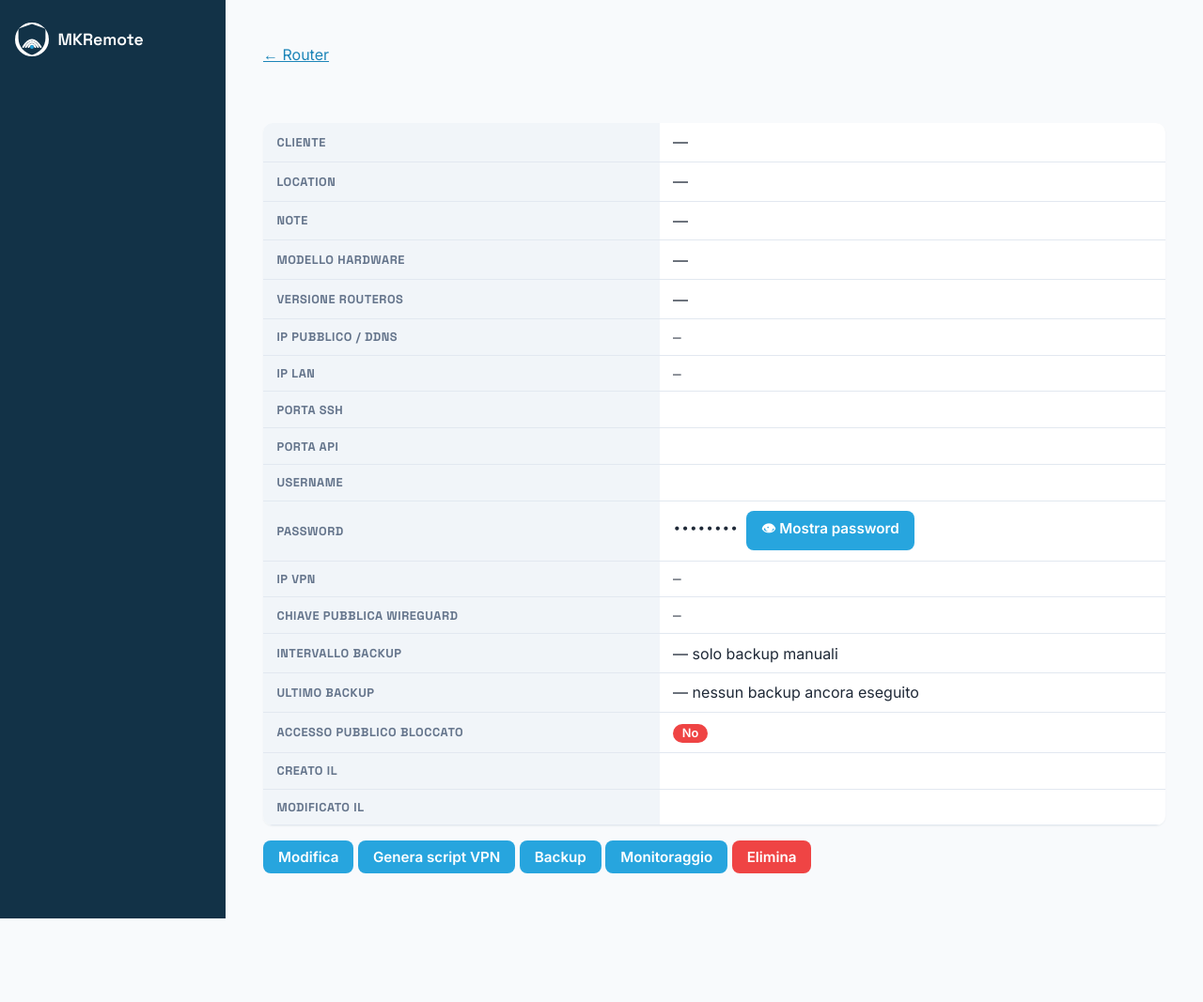
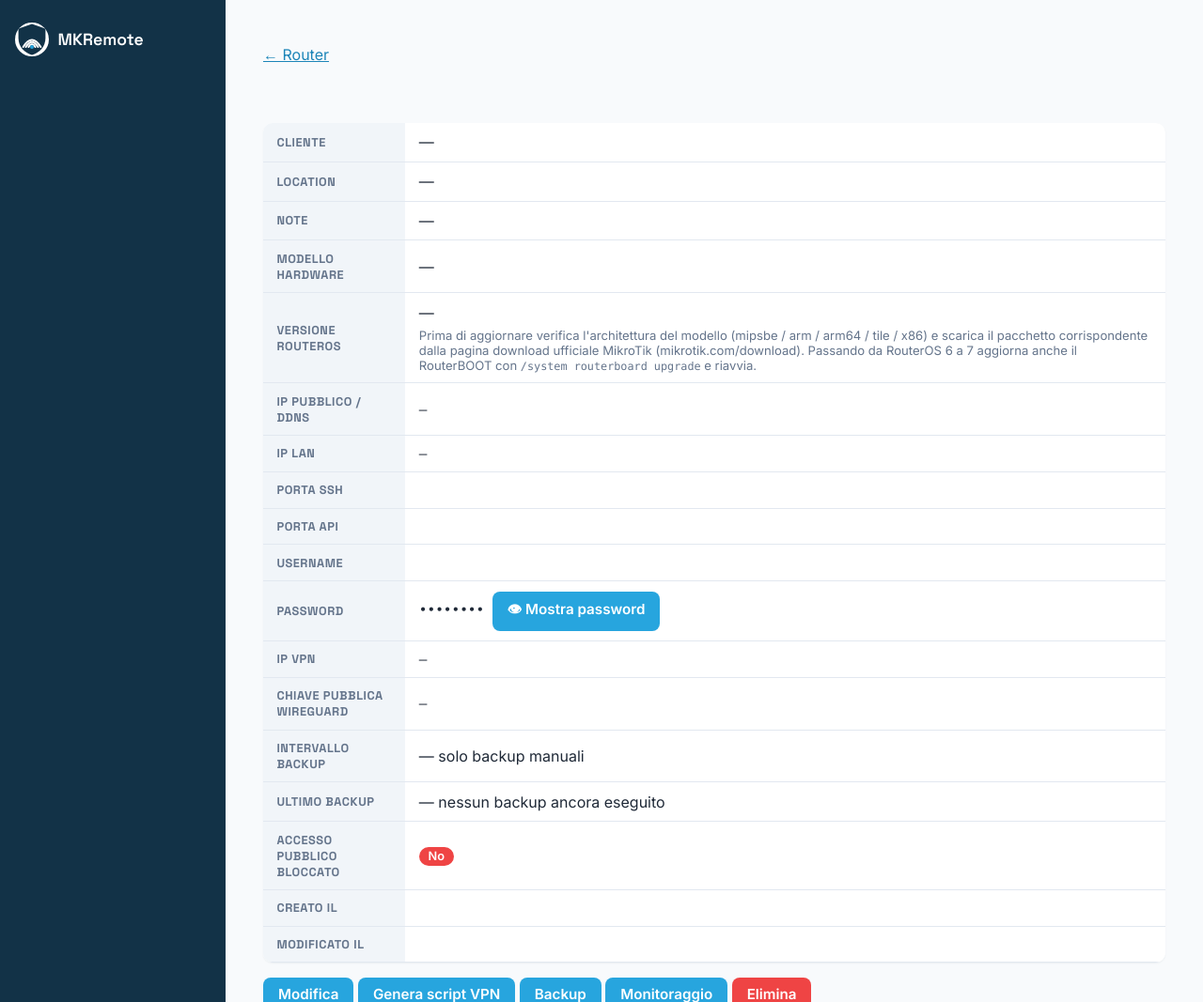
Before and after one commit to lomax73/mkremote, a Django app: template routers/templates/routers/router_detail.html in a window 1280 px wide. Shown: the top 1067 px of the page at 94% size. Before the commit the page ends 978 px from the top, so only its background shows below. Run offline with Django 5.2, Linux system fonts and the light colour scheme; the template is opened without the code that fills it, so the values that code supplies are empty; some libraries are stand-ins or nearby versions.

Commit message:
Aggiunge nota informativa sull'aggiornamento RouterOS
Testo statico sotto "Versione RouterOS" nel dettaglio router: ricorda
di verificare l'architettura del modello (mipsbe/arm/arm64/tile/x86)
prima di scaricare il pacchetto giusto, e di aggiornare il RouterBOOT
quando si passa da RouterOS 6 a 7.

Co-Authored-By: Claude Sonnet 5 <noreply@anthropic.com>

```diff
--- a/routers/templates/routers/router_detail.html
+++ b/routers/templates/routers/router_detail.html
@@ -20,7 +20,18 @@
     <tr><th>Location</th><td>{{ router.location|default:"—" }}</td></tr>
     <tr><th>Note</th><td>{{ router.note|linebreaksbr|default:"—" }}</td></tr>
     <tr><th>Modello hardware</th><td>{{ router.modello_hardware|default:"—" }}</td></tr>
-    <tr><th>Versione RouterOS</th><td>{{ router.versione_routeros|default:"—" }}</td></tr>
+    <tr>
+        <th>Versione RouterOS</th>
+        <td>
+            {{ router.versione_routeros|default:"—" }}
+            <p style="margin: 0.4rem 0 0; font-size: 0.82rem; color: #64748b;">
+                Prima di aggiornare verifica l'architettura del modello (mipsbe / arm / arm64 / tile / x86)
+                e scarica il pacchetto corrispondente dalla pagina download ufficiale MikroTik
+                (mikrotik.com/download). Passando da RouterOS 6 a 7 aggiorna anche il RouterBOOT con
+                <code>/system routerboard upgrade</code> e riavvia.
+            </p>
+        </td>
+    </tr>
     <tr><th>IP pubblico / DDNS</th><td class="mono">{{ router.ip_pubblico_o_ddns|default:"—" }}</td></tr>
     <tr><th>IP LAN</th><td class="mono">{{ router.ip_lan|default:"—" }}</td></tr>
     <tr><th>Porta SSH</th><td class="mono">{{ router.porta_ssh }}</td></tr>
```
